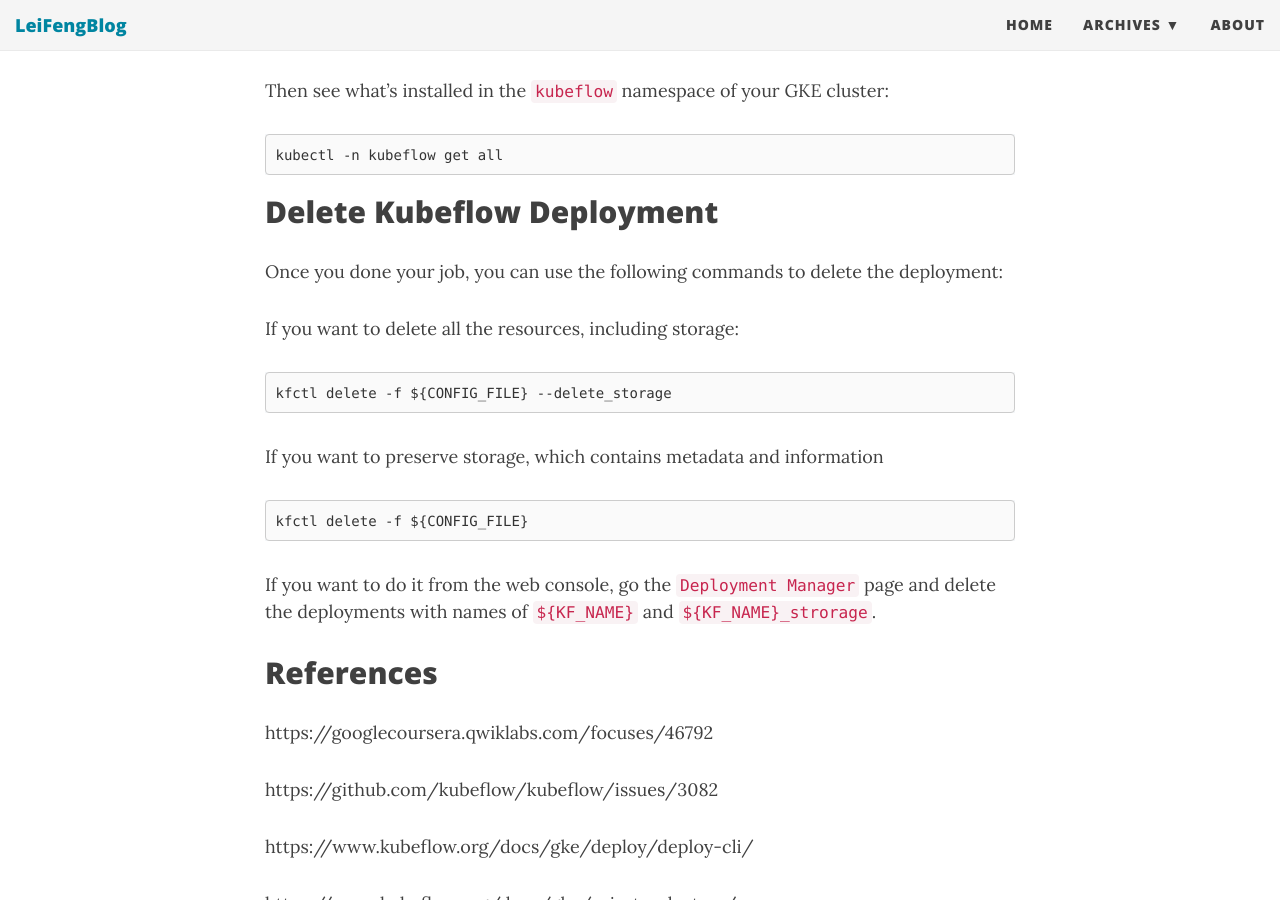
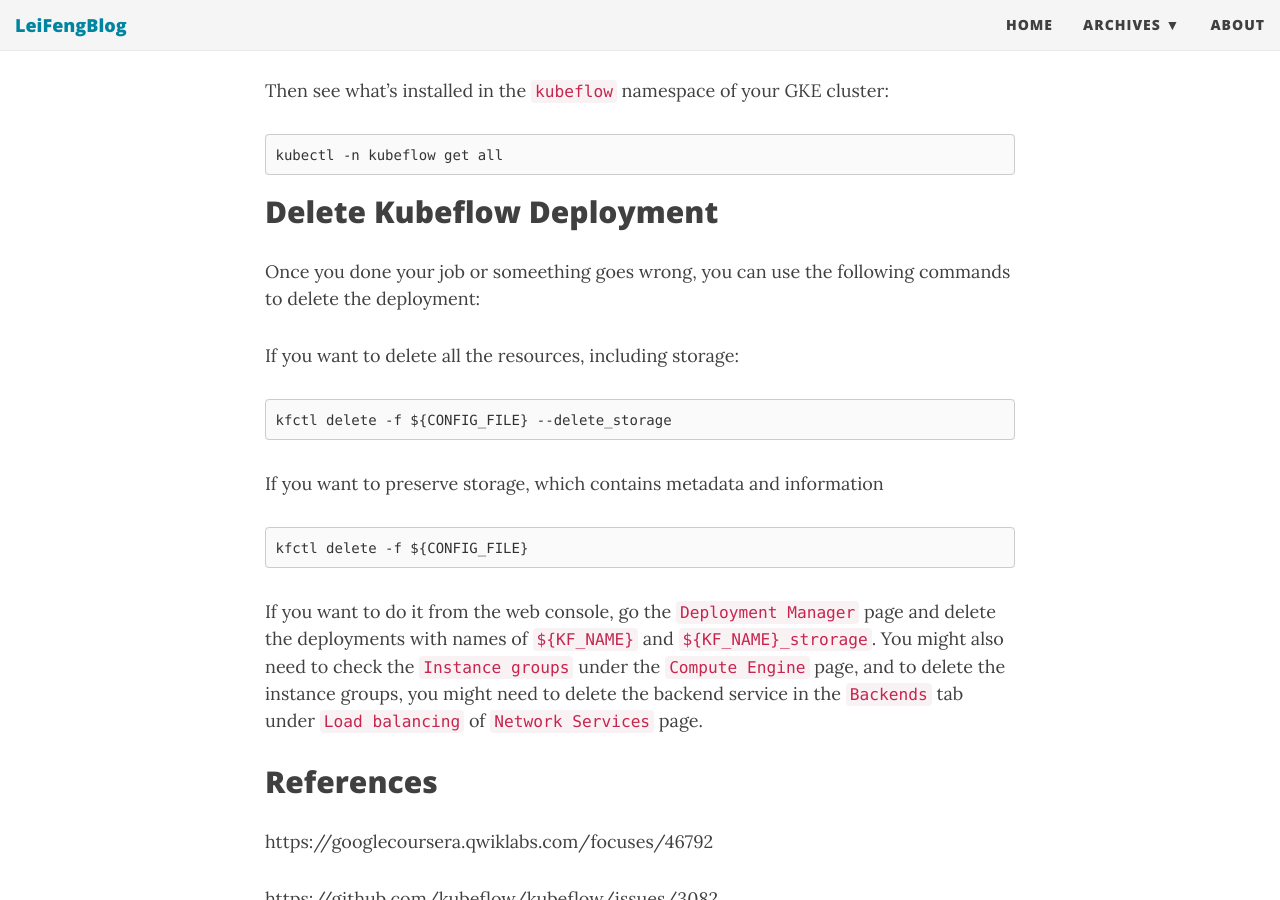
Before and after one commit to stonefl/stonefl.github.io, a Jekyll site: the page built from _posts/2020-03-16-setup-kubeflow-cluster-in-shared-vpc-on-google-cloud-platform.md, in a window 1280 px wide and 900 px high, scrolled down 4712 px. Built offline with Jekyll 4.4.1, drawn with Linux system fonts in a browser that asks for light colours; nearby versions of some CDN libraries; comment, search, counter and statistics services are not loaded.

Commit message:
Update 2020-03-16-setup-kubeflow-cluster-in-shared-vpc-on-google-cloud-platform.md

````diff
--- a/_posts/2020-03-16-setup-kubeflow-cluster-in-shared-vpc-on-google-cloud-platform.md
+++ b/_posts/2020-03-16-setup-kubeflow-cluster-in-shared-vpc-on-google-cloud-platform.md
@@ -156,21 +156,20 @@ kubectl -n kubeflow get all
 ```
 
 ## Delete Kubeflow Deployment
-Once you done your job, you can use the following commands to delete the deployment:
+
+Once you done your job or someething goes wrong, you can use the following commands to delete the deployment:
 
 If you want to delete all the resources, including storage:
-
 ```
 kfctl delete -f ${CONFIG_FILE} --delete_storage
 ```
 
 If you want to preserve storage, which contains metadata and information
-
 ```
 kfctl delete -f ${CONFIG_FILE}
 ```
 
-If you want to do it from the web console, go the `Deployment Manager` page and delete the deployments with names of `${KF_NAME}` and `${KF_NAME}_strorage`.
+If you want to do it from the web console, go the `Deployment Manager` page and delete the deployments with names of `${KF_NAME}` and `${KF_NAME}_strorage`. You might also need to check the `Instance groups` under the `Compute Engine` page, and to delete the instance groups, you might need to delete the backend service in the `Backends` tab under `Load balancing` of `Network Services` page.
 
 ## References
 
````
